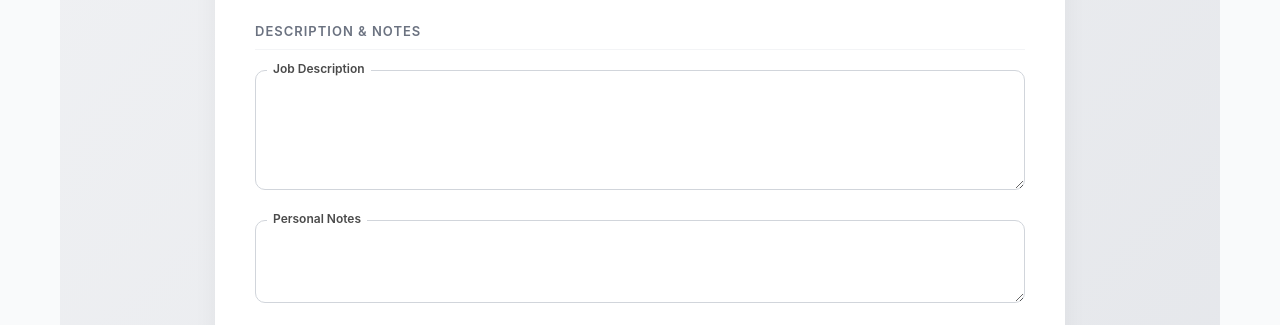
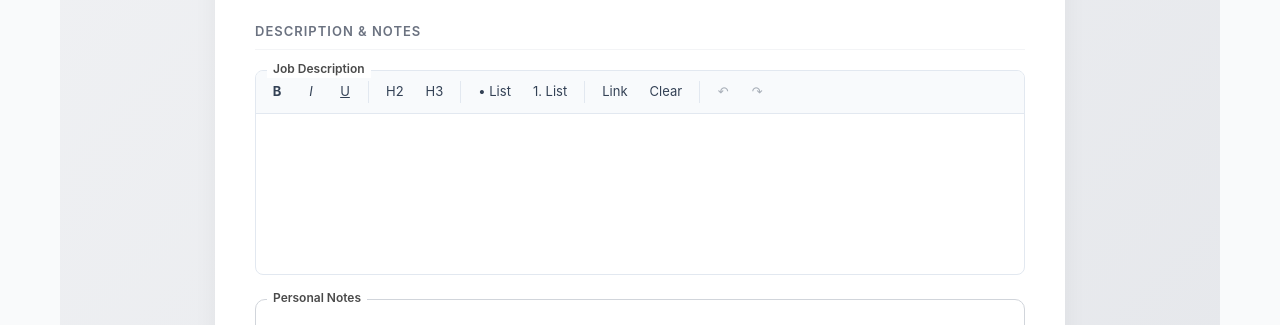
Before and after one commit to AungKhantKyaw/job-tracker, a Next.js app in the folder admin-panel/: page /admin/job/add in a window 1280 px wide. Shown: the part 834-1159 px from the top of the page. Built offline with nearby package versions, Linux system fonts and the light colour scheme; no server answers; sample sign-in values are in the browser's storage.

Commit message:
Squashed commit of the following:
commit c3be4f952e16630e8335edf60986335d801343e8
Author: AK <AungKhantKyaw@users.noreply.github.com>
Date:   Mon Oct 19 13:13:57 2026 +1300

    add wysiwyg editor to job description

    add wysiwyg editor to job description

```diff
--- a/admin-panel/app/admin/job/add/page.tsx
+++ b/admin-panel/app/admin/job/add/page.tsx
@@ -5,7 +5,7 @@ import { useRouter } from "next/navigation";
 
 import type { Status, JobFormData } from "@/types";
 import { apiFetch } from "@/lib/api";
-
+import RichTextEditor from "@/components/RichTextEditor";
 
 const BASE_URL = process.env.NEXT_PUBLIC_API_URL || "http://localhost:5002";
 
@@ -218,11 +218,11 @@ const AddJobPage = () => {
           <div style={styles.sectionTitle}>Description & Notes</div>
           <div style={styles.textareaContainer}>
             <div style={styles.floatingGroup}>
-              <textarea
-                name="description"
+              <RichTextEditor
                 value={formData.description}
-                onChange={handleChange}
-                style={styles.floatingTextarea}
+                onChange={(html) =>
+                  setFormData((prev) => ({ ...prev, description: html }))
+                }
               />
               <label style={styles.floatingLabel}>Job Description</label>
             </div>
--- a/admin-panel/app/admin/job/edit/[id]/page.tsx
+++ b/admin-panel/app/admin/job/edit/[id]/page.tsx
@@ -5,6 +5,7 @@ import { useRouter } from "next/navigation";
 
 import type { Status, JobFormData, StatusHistory } from "@/types";
 import { apiFetch } from "@/lib/api";
+import RichTextEditor from "@/components/RichTextEditor";
 
 interface EditProps {
   params: Promise<{ id: string }>;
@@ -274,11 +275,11 @@ const EditJobPage = ({ params: paramsPromise }: EditProps) => {
           <div style={styles.sectionTitle}>Description & Notes</div>
           <div style={styles.textareaContainer}>
             <div style={styles.floatingGroup}>
-              <textarea
-                name="description"
+              <RichTextEditor
                 value={formData.description}
-                onChange={handleChange}
-                style={styles.floatingTextarea}
+                onChange={(html) =>
+                  setFormData((prev) => ({ ...prev, description: html }))
+                }
               />
               <label style={styles.floatingLabel}>Job Description</label>
             </div>
--- a/admin-panel/app/dashboard/jobs/add/page.tsx
+++ b/admin-panel/app/dashboard/jobs/add/page.tsx
@@ -6,6 +6,7 @@ import Link from "next/link";
 import { useToast } from "@/components/ToastProvider";
 import styles from "./addJob.module.css";
 import { apiFetch } from "@/lib/api";
+import RichTextEditor from "@/components/RichTextEditor";
 
 interface Status {
   _id: string;
@@ -228,11 +229,11 @@ export default function UserAddJobPage() {
           <Section label="Notes">
             <div style={{ display: "flex", flexDirection: "column", gap: 16 }}>
               <Field label="Job Description">
-                <textarea
-                  name="description"
+                <RichTextEditor
                   value={formData.description}
-                  onChange={handleChange}
-                  className={styles.textarea}
+                  onChange={(html) =>
+                    setFormData((prev) => ({ ...prev, description: html }))
+                  }
                 />
               </Field>
               <Field label="Personal Notes">
--- /dev/null
+++ b/admin-panel/components/RichTextEditor.module.css
@@ -0,0 +1,135 @@
+.wrapper {
+  border: 1px solid #e2e8f0;
+  border-radius: 8px;
+  background: #fff;
+  overflow: hidden;
+  width: 100%;
+  box-sizing: border-box;
+}
+
+.wrapper:focus-within {
+  border-color: #2563eb;
+  box-shadow: 0 0 0 2px rgba(37, 99, 235, 0.1);
+}
+
+.toolbar {
+  display: flex;
+  flex-wrap: wrap;
+  gap: 4px;
+  padding: 6px;
+  border-bottom: 1px solid #e2e8f0;
+  background: #f8fafc;
+}
+
+.btn {
+  min-width: 30px;
+  height: 30px;
+  padding: 0 8px;
+  border: 1px solid transparent;
+  border-radius: 6px;
+  background: transparent;
+  color: #334155;
+  font-size: 13px;
+  cursor: pointer;
+}
+
+.btn:hover:not(:disabled) {
+  background: #e2e8f0;
+}
+
+.btn:disabled {
+  opacity: 0.4;
+  cursor: default;
+}
+
+.btnActive {
+  background: #dbeafe;
+  border-color: #93c5fd;
+  color: #1d4ed8;
+}
+
+.divider {
+  width: 1px;
+  margin: 4px 4px;
+  background: #e2e8f0;
+}
+
+/* The editable area. Tailwind's preflight removes list/heading styles,
+   so they are restored here. */
+.content :global(.ProseMirror) {
+  padding: 10px 12px;
+  min-height: var(--editor-min-height, 160px);
+  max-height: 480px;
+  overflow-y: auto;
+  font-size: 14px;
+  line-height: 1.6;
+  color: #0f172a;
+  outline: none;
+}
+
+.content :global(.ProseMirror p) {
+  margin: 0 0 8px;
+}
+
+.content :global(.ProseMirror h1),
+.content :global(.ProseMirror h2),
+.content :global(.ProseMirror h3) {
+  font-weight: 600;
+  line-height: 1.3;
+  margin: 12px 0 6px;
+}
+
+.content :global(.ProseMirror h1) {
+  font-size: 20px;
+}
+
+.content :global(.ProseMirror h2) {
+  font-size: 17px;
+}
+
+.content :global(.ProseMirror h3) {
+  font-size: 15px;
+}
+
+.content :global(.ProseMirror ul) {
+  list-style: disc;
+  padding-left: 22px;
+  margin: 0 0 8px;
+}
+
+.content :global(.ProseMirror ol) {
+  list-style: decimal;
+  padding-left: 22px;
+  margin: 0 0 8px;
+}
+
+.content :global(.ProseMirror li > p) {
+  margin: 0;
+}
+
+.content :global(.ProseMirror a) {
+  color: #2563eb;
+  text-decoration: underline;
+}
+
+.content :global(.ProseMirror blockquote) {
+  border-left: 3px solid #cbd5e1;
+  margin: 0 0 8px;
+  padding-left: 12px;
+  color: #475569;
+}
+
+.content :global(.ProseMirror code) {
+  background: #f1f5f9;
+  border-radius: 4px;
+  padding: 1px 4px;
+  font-size: 13px;
+}
+
+.content :global(.ProseMirror pre) {
+  background: #f1f5f9;
+  border-radius: 6px;
+  padding: 8px 10px;
+  margin: 0 0 8px;
+  overflow-x: auto;
+}
--- /dev/null
+++ b/admin-panel/components/RichTextEditor.tsx
@@ -0,0 +1,223 @@
+"use client";
+
+import { useEffect, useRef } from "react";
+import { EditorContent, useEditor, useEditorState } from "@tiptap/react";
+import StarterKit from "@tiptap/starter-kit";
+import styles from "./RichTextEditor.module.css";
+
+interface RichTextEditorProps {
+  /** HTML string (or legacy plain text) */
+  value: string;
+  /** Called with the new HTML ("" when the editor is empty) */
+  onChange: (html: string) => void;
+  minHeight?: number;
+}
+
+const HTML_TAG = /<\/?[a-z][\s\S]*>/i;
+
+const escapeHtml = (s: string) =>
+  s.replace(/&/g, "&amp;").replace(/</g, "&lt;").replace(/>/g, "&gt;");
+
+/**
+ * Old records may hold plain text with line breaks instead of HTML.
+ * Turn those into paragraphs so the line breaks are not lost.
+ */
+const toEditorHtml = (value: string) => {
+  if (!value) return "";
+  if (HTML_TAG.test(value)) return value;
+  return value
+    .split(/\n{2,}/)
+    .map((para) => `<p>${escapeHtml(para).replace(/\n/g, "<br>")}</p>`)
+    .join("");
+};
+
+export default function RichTextEditor({
+  value,
+  onChange,
+  minHeight = 160,
+}: RichTextEditorProps) {
+  // Last HTML this editor reported, so we don't reset the editor
+  // (and the cursor) in response to our own changes.
+  const lastEmitted = useRef<string>(value);
+
+  const editor = useEditor({
+    extensions: [
+      StarterKit.configure({
+        link: {
+          openOnClick: false,
+          autolink: true,
+          HTMLAttributes: {
+            rel: "noopener noreferrer nofollow",
+            target: "_blank",
+          },
+        },
+      }),
+    ],
+    content: toEditorHtml(value),
+    // Avoids a server/client hydration mismatch in Next.js
+    immediatelyRender: false,
+    onUpdate: ({ editor }) => {
+      const html = editor.isEmpty ? "" : editor.getHTML();
+      lastEmitted.current = html;
+      onChange(html);
+    },
+  });
+
+  // The edit page loads the job asynchronously, so the value arrives after
+  // the editor has been created. Load it when it changes from outside.
+  useEffect(() => {
+    if (!editor) return;
+    if (value === lastEmitted.current) return;
+    lastEmitted.current = value;
+    editor.commands.setContent(toEditorHtml(value), { emitUpdate: false });
+  }, [value, editor]);
+
+  const state = useEditorState({
+    editor,
+    selector: ({ editor }) =>
+      editor
+        ? {
+            bold: editor.isActive("bold"),
+            italic: editor.isActive("italic"),
+            underline: editor.isActive("underline"),
+            h2: editor.isActive("heading", { level: 2 }),
+            h3: editor.isActive("heading", { level: 3 }),
+            bullet: editor.isActive("bulletList"),
+            ordered: editor.isActive("orderedList"),
+            link: editor.isActive("link"),
+            canUndo: editor.can().undo(),
+            canRedo: editor.can().redo(),
+          }
+        : null,
+  });
+
+  if (!editor) {
+    return (
+      <div
+        className={styles.wrapper}
+        style={{ minHeight: minHeight + 44 }}
+        aria-busy="true"
+      />
+    );
+  }
+
+  const setLink = () => {
+    const previous = editor.getAttributes("link").href as string | undefined;
+    const input = window.prompt("Link URL (leave empty to remove)", previous);
+    if (input === null) return; // cancelled
+    const url = input.trim();
+    if (url === "") {
+      editor.chain().focus().extendMarkRange("link").unsetLink().run();
+      return;
+    }
+    const href = /^[a-z][a-z0-9+.-]*:/i.test(url) ? url : `https://${url}`;
+    editor.chain().focus().extendMarkRange("link").setLink({ href }).run();
+  };
+
+  const Btn = ({
+    label,
+    title,
+    active,
+    disabled,
+    onClick,
+  }: {
+    label: React.ReactNode;
+    title: string;
+    active?: boolean;
+    disabled?: boolean;
+    onClick: () => void;
+  }) => (
+    <button
+      type="button" // never submit the surrounding form
+      title={title}
+      aria-label={title}
+      aria-pressed={active}
+      disabled={disabled}
+      // keep the selection in the editor when a button is clicked
+      onMouseDown={(e) => e.preventDefault()}
+      onClick={onClick}
+      className={`${styles.btn} ${active ? styles.btnActive : ""}`}
+    >
+      {label}
+    </button>
+  );
+
+  return (
+    <div className={styles.wrapper}>
+      <div className={styles.toolbar}>
+        <Btn
+          label={<strong>B</strong>}
+          title="Bold"
+          active={state?.bold}
+          onClick={() => editor.chain().focus().toggleBold().run()}
+        />
+        <Btn
+          label={<em>I</em>}
+          title="Italic"
+          active={state?.italic}
+          onClick={() => editor.chain().focus().toggleItalic().run()}
+        />
+        <Btn
+          label={<u>U</u>}
+          title="Underline"
+          active={state?.underline}
+          onClick={() => editor.chain().focus().toggleUnderline().run()}
+        />
+        <span className={styles.divider} />
+        <Btn
+          label="H2"
+          title="Heading"
+          active={state?.h2}
+          onClick={() => editor.chain().focus().toggleHeading({ level: 2 }).run()}
+        />
+        <Btn
+          label="H3"
+          title="Subheading"
+          active={state?.h3}
+          onClick={() => editor.chain().focus().toggleHeading({ level: 3 }).run()}
+        />
+        <span className={styles.divider} />
+        <Btn
+          label="• List"
+          title="Bullet list"
+          active={state?.bullet}
+          onClick={() => editor.chain().focus().toggleBulletList().run()}
+        />
+        <Btn
+          label="1. List"
+          title="Numbered list"
+          active={state?.ordered}
+          onClick={() => editor.chain().focus().toggleOrderedList().run()}
+        />
+        <span className={styles.divider} />
+        <Btn label="Link" title="Add or edit link" active={state?.link} onClick={setLink} />
+        <Btn
+          label="Clear"
+          title="Clear formatting"
+          onClick={() =>
+            editor.chain().focus().clearNodes().unsetAllMarks().run()
+          }
+        />
+        <span className={styles.divider} />
+        <Btn
+          label="↶"
+          title="Undo"
+          disabled={!state?.canUndo}
+          onClick={() => editor.chain().focus().undo().run()}
+        />
+        <Btn
+          label="↷"
+          title="Redo"
+          disabled={!state?.canRedo}
+          onClick={() => editor.chain().focus().redo().run()}
+        />
+      </div>
+      <div
+        className={styles.content}
+        style={{ ["--editor-min-height" as string]: `${minHeight}px` }}
+      >
+        <EditorContent editor={editor} />
+      </div>
+    </div>
+  );
+}
--- a/admin-panel/package.json
+++ b/admin-panel/package.json
@@ -9,6 +9,9 @@
     "lint": "eslint"
   },
   "dependencies": {
+    "@tiptap/pm": "^3.32.0",
+    "@tiptap/react": "^3.32.0",
+    "@tiptap/starter-kit": "^3.32.0",
     "axios": "^1.16.0",
     "next": "16.1.6",
     "react": "19.2.3",
```
Also changed, not shown: admin-panel/app/dashboard/jobs/edit/[id]/page.tsx (+5 -4 lines), 2 other files (tests, documents, lock files or other folders).
